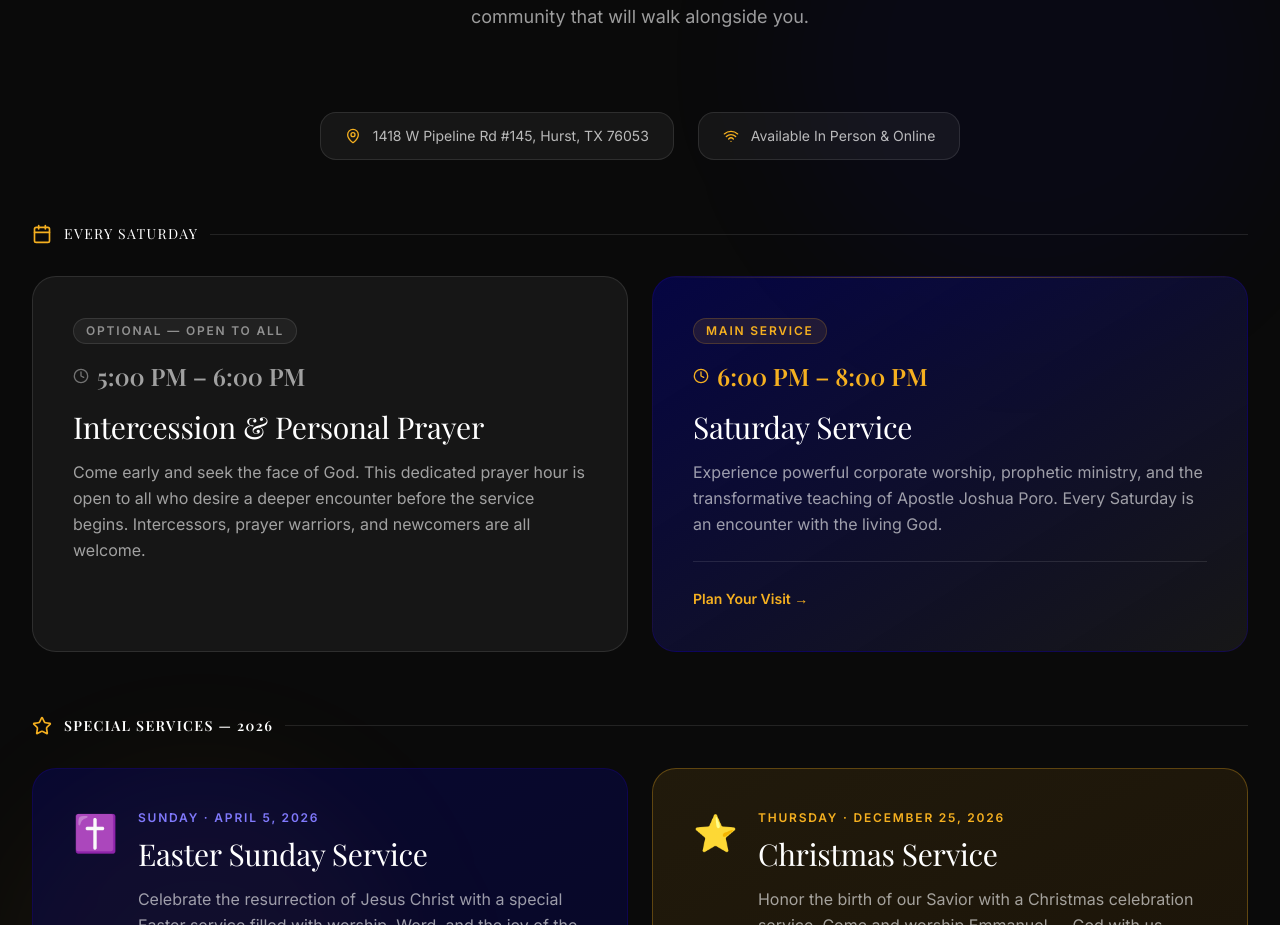
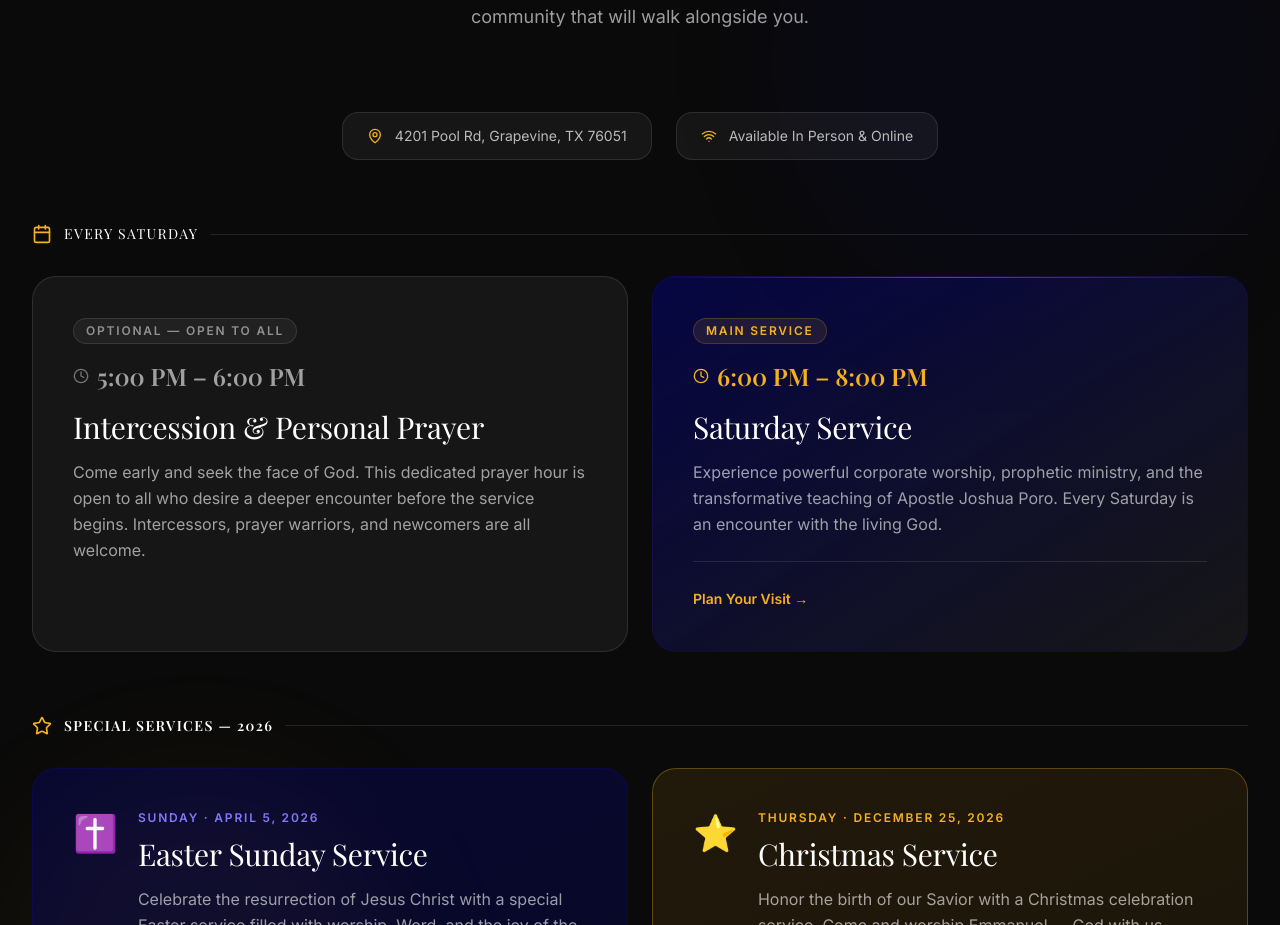
Before and after one commit to jporo-ctrl/kimchurch, a Next.js app: page / in a window 1280 px wide. Shown: the part 1147-2072 px from the top of the page. Built offline with nearby package versions, Linux system fonts and the light colour scheme; a web font is replaced by a local one.

Commit message:
Update Services.tsx

```diff
--- a/components/Services.tsx
+++ b/components/Services.tsx
@@ -112,7 +112,7 @@ export default function Services() {
         >
           <div className="flex items-center gap-3 px-6 py-3 rounded-2xl bg-white/5 border border-white/10">
             <MapPin className="w-4 h-4 text-gold-400 shrink-0" />
-            <span className="text-body-sm text-white/70">1418 W Pipeline Rd #145, Hurst, TX 76053</span>
+            <span className="text-body-sm text-white/70">4201 Pool Rd, Grapevine, TX 76051</span>
           </div>
           <div className="flex items-center gap-3 px-6 py-3 rounded-2xl bg-white/5 border border-white/10">
             <Wifi className="w-4 h-4 text-gold-400 shrink-0" />
```
